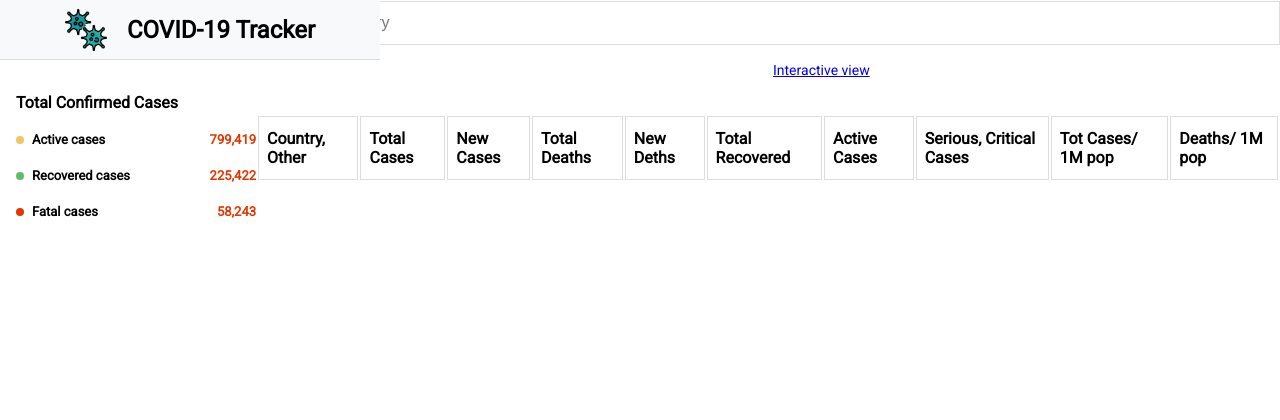
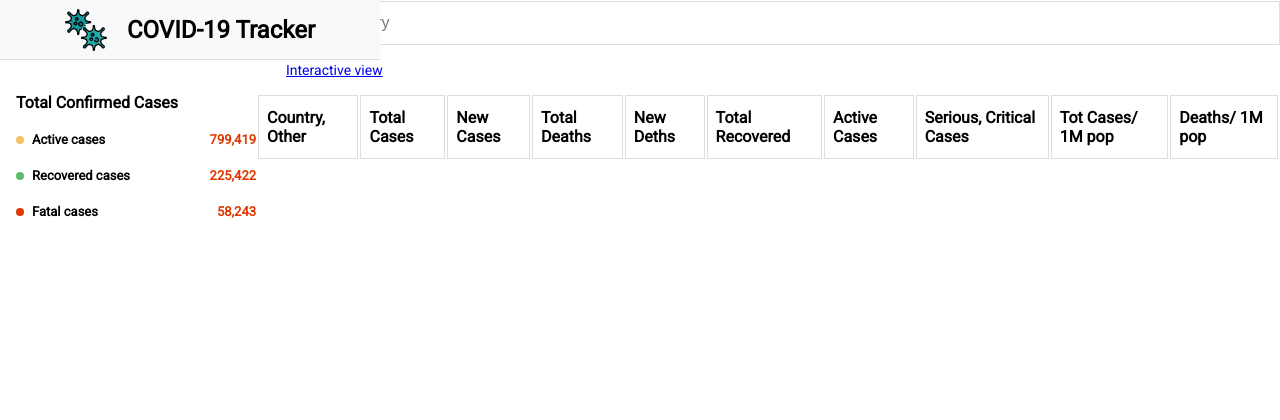
Before and after one commit to sanoylab/covid19-tracker, a PHP site: page /tabular.php in a window 1280 px wide. Shown: the top 420 px of the page. Run offline with PHP 8.4, Linux system fonts and the light colour scheme; data that the repository does not hold is empty; some libraries are stand-ins or nearby versions.

Commit message:
change css for the tabular view

```diff
--- a/css/style.css
+++ b/css/style.css
@@ -218,9 +218,9 @@ h6 {
   display: flex;
   justify-content: space-between;
   width: 50%;
-  padding: 5px;
-  float: right;
-  margin-bottom: 31px;
+
+  padding: 5px 30px;
+  margin-bottom: 10px;
 
 }
 #tabular-btn, #interactive-btn{
```
